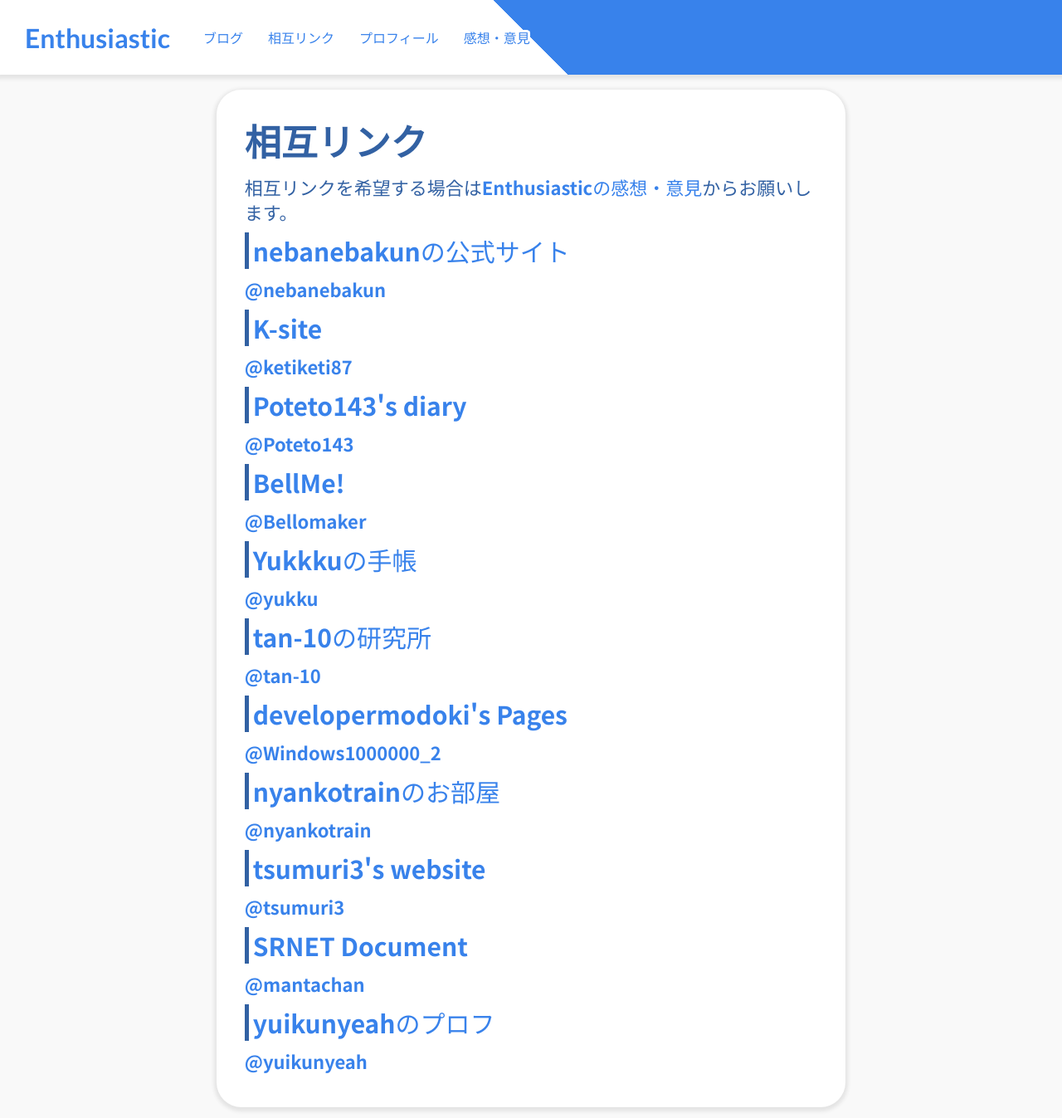
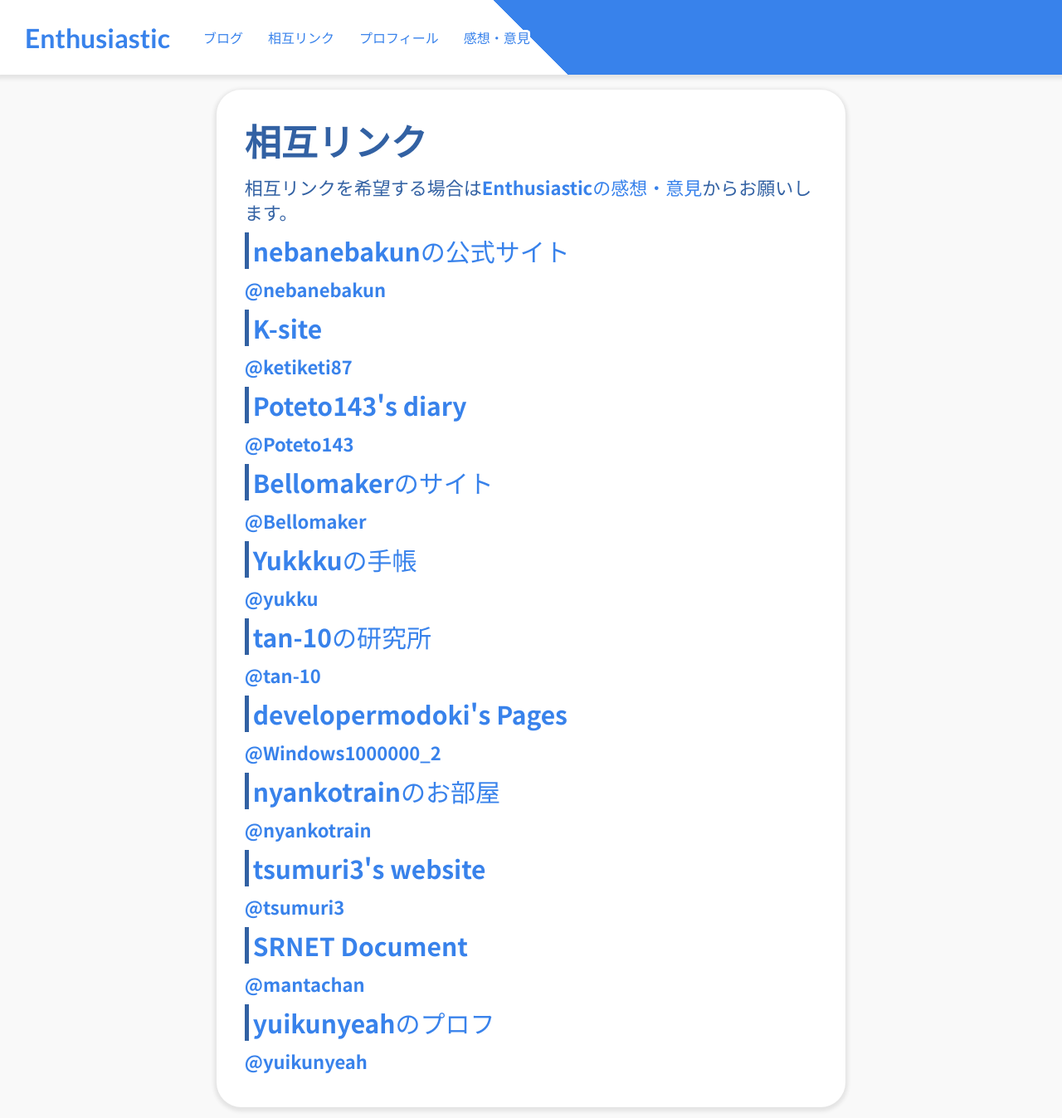
Before and after one commit to Diawadenta/Diawadenta.github.io, a Jekyll site: the page built from interlinks.md, in a window 1280 px wide and 1347 px high. Shown: the whole window at 83% size. Built offline with Jekyll 4.4.1, drawn with Linux system fonts in a browser that asks for light colours.

Commit message:
Update interlinks.md

```diff
--- a/interlinks.md
+++ b/interlinks.md
@@ -16,7 +16,7 @@ pagename: 相互リンク
 
 <a href="https://scratch.mit.edu/users/Poteto143/">@Poteto143</a>
 
-<h2><a href="https://bellomaker.github.io/">BellMe!</a></h2>
+<h2><a href="https://bellomaker.glitch.me/">Bellomakerのサイト</a></h2>
 
 <a href="https://scratch.mit.edu/users/Bellomaker/">@Bellomaker</a>
 
```
